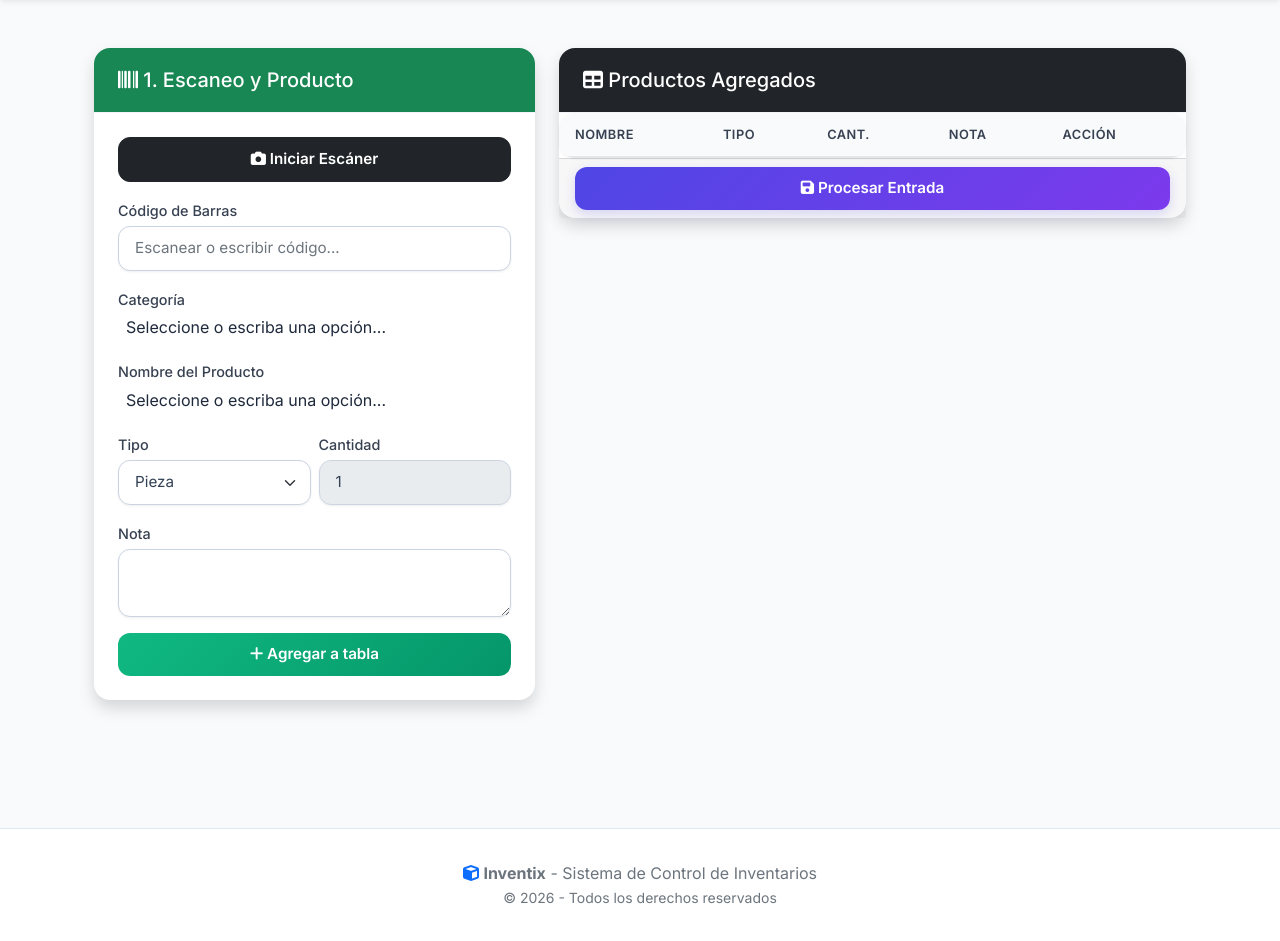
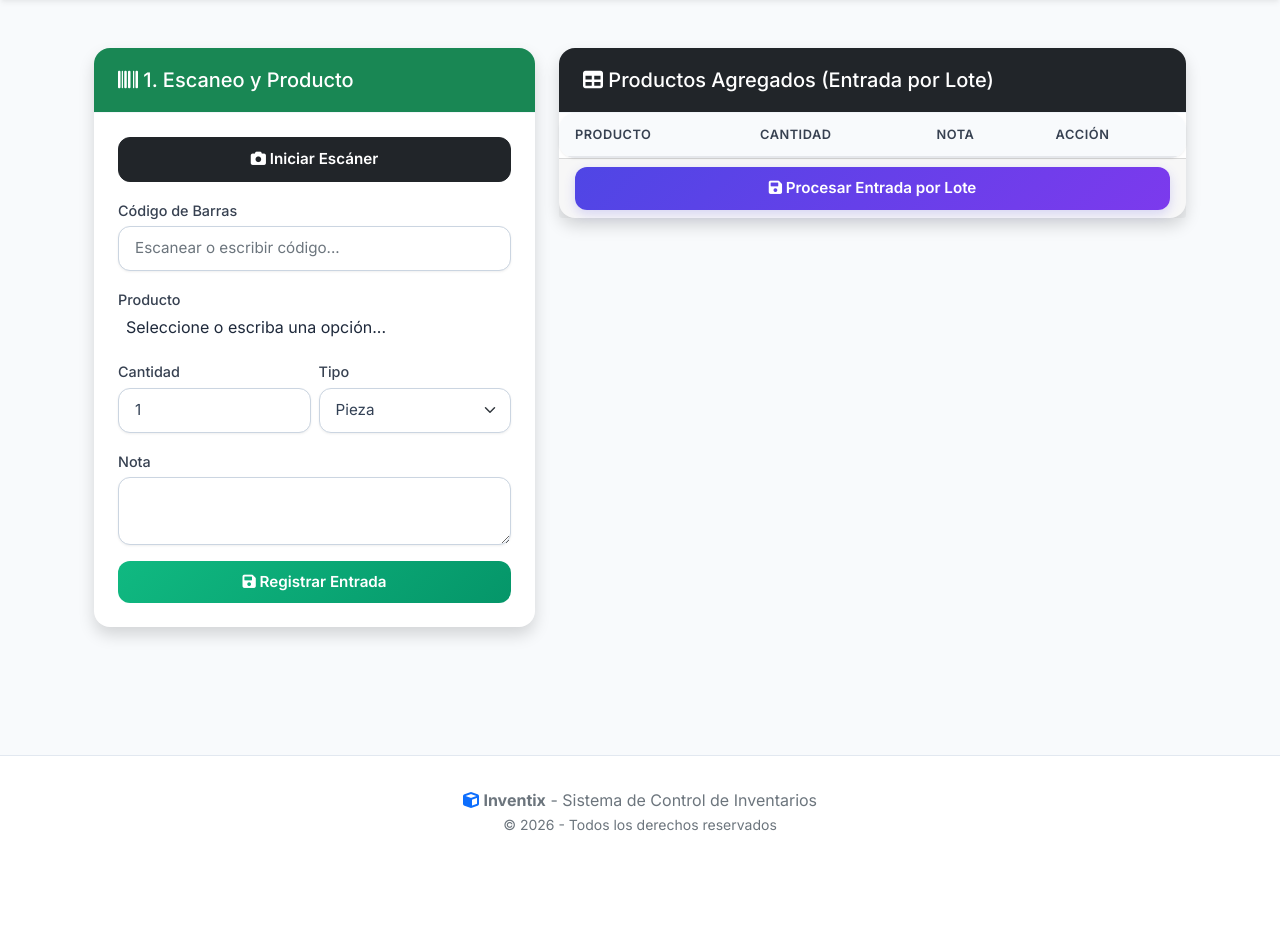
Before and after one commit to BaurcRD3005/inventix, a Django app: page /productos/entrada/ in a window 1280 px wide. Shown: the part 88-1029 px from the top of the page. After the commit the page ends 919 px from the top, so only its background shows below. Run offline with Django 5.2, Linux system fonts and the light colour scheme; a user stored in the database is signed in; tables that the repository leaves empty hold one stand-in row (values such as "Sample post"); lists and menus that the app fills with data are empty; some libraries are stand-ins or nearby versions.

Commit message:
cambios al arcvhivo views de products y movimientos html

```diff
--- a/productos/views.py
+++ b/productos/views.py
@@ -151,10 +151,88 @@ def producto_eliminar(request, pk):
 @login_required
 @user_passes_test(es_admin)
 def entrada_crear(request):
-    # Asegúrate de cargar las categorías y productos
+    """Vista para registrar entrada de mercancía (individual o por lote)"""
+
+    if request.method == 'POST':
+        # Verificar si es una entrada individual o por lote
+        producto_id = request.POST.get('producto_id')
+        cantidad = request.POST.get('cantidad')
+        descripcion = request.POST.get('descripcion', '')
+
+        # Si es entrada individual
+        if producto_id and cantidad:
+            try:
+                producto = Producto.objects.get(id=producto_id, activo=True)
+                cantidad = int(cantidad)
+
+                if cantidad <= 0:
+                    messages.error(request, 'La cantidad debe ser mayor a 0')
+                    return redirect('productos:entrada')
+
+                # Actualizar stock
+                producto.cantidad = F('cantidad') + cantidad
+                producto.save()
+
+                # Registrar movimiento
+                MovimientoInventario.objects.create(
+                    producto=producto,
+                    tipo='entrada',
+                    cantidad=cantidad,
+                    precio_unitario=producto.precio,
+                    total=producto.precio * cantidad,
+                    descripcion=descripcion or f'Entrada de {cantidad} unidades de {producto.nombre}',
+                    usuario=request.user
+                )
+
+                messages.success(request, f'✅ Entrada de {cantidad} unidades de "{producto.nombre}" registrada exitosamente.')
+                return redirect('productos:movimientos')
+
+            except Producto.DoesNotExist:
+                messages.error(request, 'Producto no encontrado')
+            except ValueError:
+                messages.error(request, 'Cantidad inválida')
+
+        # Si es entrada por lote (desde el carrito)
+        elif request.POST.get('entrada_lote') == 'true':
+            try:
+                items = json.loads(request.POST.get('items', '[]'))
+
+                if not items:
+                    messages.error(request, 'No hay productos en la lista')
+                    return redirect('productos:entrada')
+
+                with transaction.atomic():
+                    for item in items:
+                        producto = Producto.objects.get(id=item['id'], activo=True)
+                        cantidad = int(item['cantidad'])
+
+                        producto.cantidad = F('cantidad') + cantidad
+                        producto.save()
+
+                        MovimientoInventario.objects.create(
+                            producto=producto,
+                            tipo='entrada',
+                            cantidad=cantidad,
+                            precio_unitario=producto.precio,
+                            total=producto.precio * cantidad,
+                            descripcion=item.get('descripcion', f'Entrada de {cantidad} unidades de {producto.nombre}'),
+                            usuario=request.user
+                        )
+
+                messages.success(request, f'✅ Entrada de {len(items)} productos registrada exitosamente.')
+                return redirect('productos:movimientos')
+
+            except json.JSONDecodeError:
+                messages.error(request, 'Error al procesar los datos')
+            except Producto.DoesNotExist:
+                messages.error(request, 'Producto no encontrado en la lista')
+            except Exception as e:
+                messages.error(request, f'Error al procesar: {str(e)}')
+
+    # GET - Mostrar formulario
     context = {
         'productos': Producto.objects.filter(activo=True).order_by('nombre'),
-        'categorias': Categoria.objects.all().order_by('nombre'), # <--- AGREGADO
+        'categorias': Categoria.objects.all().order_by('nombre'),
         'titulo': 'Registrar Entrada de Mercancía'
     }
     context.update(get_user_context(request))
--- a/templates/productos/entrada_form.html
+++ b/templates/productos/entrada_form.html
@@ -1,9 +1,10 @@
+<!-- templates/productos/entrada_form.html -->
 {% extends 'base.html' %}
+{% load static %}
 
 {% block title %}Registrar Entrada - Inventix{% endblock %}
 
 {% block extra_css %}
-<!-- Select2 CSS -->
 <link href="https://cdn.jsdelivr.net/npm/select2@4.1.0-rc.0/dist/css/select2.min.css" rel="stylesheet" />
 <link href="https://cdn.jsdelivr.net/npm/select2-bootstrap-5-theme@1.3.0/dist/select2-bootstrap-5-theme.min.css" rel="stylesheet" />
 {% endblock %}
@@ -18,6 +19,10 @@
                     <h5><i class="fas fa-barcode"></i> 1. Escaneo y Producto</h5>
                 </div>
                 <div class="card-body">
+                    <!-- Formulario para entrada individual -->
+                    <form method="post" id="form-entrada-individual">
+                        {% csrf_token %}
+
                         <button type="button" id="btn-toggle-camara" class="btn btn-dark w-100 mb-3">
                             <i class="fas fa-camera"></i> Iniciar Escáner
                         </button>
@@ -29,47 +34,38 @@
                         </div>
 
                         <div class="mb-3">
-                        <label class="form-label">Categoría</label>
-                        <select id="cat-producto" class="form-select select-busqueda">
-                            <option value="">Seleccione o escriba categoría...</option>
-                            {% for cat in categorias %}
-                                <option value="{{ cat.nombre }}">{{ cat.nombre }}</option>
-                            {% endfor %}
-                        </select>
-                    </div>
-
-                    <div class="mb-3">
-                        <label class="form-label">Nombre del Producto</label>
-                        <select id="nom-producto" class="form-select select-busqueda">
+                            <label class="form-label">Producto</label>
+                            <select id="id_producto" name="producto_id" class="form-select select-busqueda">
                                 <option value="">Seleccione o escriba producto...</option>
                                 {% for prod in productos %}
-                                <option value="{{ prod.nombre }}">{{ prod.nombre }}</option>
+                                    <option value="{{ prod.id }}">{{ prod.nombre }}</option>
                                 {% endfor %}
                             </select>
                         </div>
 
                         <div class="row g-2 mb-3">
                             <div class="col-6">
+                                <label class="form-label">Cantidad</label>
+                                <input type="number" id="cantidad-input" name="cantidad" class="form-control" value="1" min="1">
+                            </div>
+                            <div class="col-6">
                                 <label class="form-label">Tipo</label>
-                            <select id="tipo-unidad" class="form-select">
+                                <select id="tipo-unidad" name="tipo_unidad" class="form-select">
                                     <option value="pieza">Pieza</option>
                                     <option value="lote">Lote / Caja</option>
                                 </select>
-                        </div>
-                        <div class="col-6">
-                            <label class="form-label">Cantidad</label>
-                            <input type="number" id="cantidad-input" class="form-control" value="1" min="1">
                             </div>
                         </div>
 
                         <div class="mb-3">
                             <label class="form-label">Nota</label>
-                        <textarea id="nota-input" class="form-control" rows="2"></textarea>
+                            <textarea id="nota-input" name="descripcion" class="form-control" rows="2"></textarea>
                         </div>
 
-                    <button type="button" id="btn-agregar-lista" class="btn btn-success w-100">
-                        <i class="fas fa-plus"></i> Agregar a tabla
+                        <button type="submit" class="btn btn-success w-100">
+                            <i class="fas fa-save"></i> Registrar Entrada
                         </button>
+                    </form>
                 </div>
             </div>
         </div>
@@ -78,15 +74,14 @@
         <div class="col-md-7">
             <div class="card shadow">
                 <div class="card-header bg-dark text-white">
-                    <h5><i class="fas fa-table"></i> Productos Agregados</h5>
+                    <h5><i class="fas fa-table"></i> Productos Agregados (Entrada por Lote)</h5>
                 </div>
                 <div class="table-responsive">
                     <table class="table table-hover" id="tabla-carrito">
                         <thead class="table-light">
                             <tr>
-                                <th>Nombre</th>
-                                <th>Tipo</th>
-                                <th>Cant.</th>
+                                <th>Producto</th>
+                                <th>Cantidad</th>
                                 <th>Nota</th>
                                 <th>Acción</th>
                             </tr>
@@ -95,9 +90,14 @@
                     </table>
                 </div>
                 <div class="card-footer">
-                    <button class="btn btn-primary w-100" id="btn-guardar-transaccion">
-                        <i class="fas fa-save"></i> Procesar Entrada
+                    <form method="post" id="form-entrada-lote">
+                        {% csrf_token %}
+                        <input type="hidden" name="entrada_lote" value="true">
+                        <input type="hidden" name="items" id="items-lote" value="[]">
+                        <button type="submit" class="btn btn-primary w-100" id="btn-guardar-lote">
+                            <i class="fas fa-save"></i> Procesar Entrada por Lote
                         </button>
+                    </form>
                 </div>
             </div>
         </div>
@@ -106,29 +106,15 @@
 {% endblock %}
 
 {% block extra_js %}
-<!-- 1. jQuery (ya incluido en base.html, pero lo recargamos para asegurar orden) -->
 <script src="https://code.jquery.com/jquery-3.6.0.min.js"></script>
-
-<!-- 2. Select2 JS -->
 <script src="https://cdn.jsdelivr.net/npm/select2@4.1.0-rc.0/dist/js/select2.min.js"></script>
-
-<!-- 3. Html5Qrcode -->
 <script src="https://unpkg.com/html5-qrcode"></script>
 
 <script>
     // ==========================================
-    // INICIALIZACIÓN DE SELECT2
+    // INICIALIZACIÓN SELECT2
     // ==========================================
     $(document).ready(function() {
-        // Verificar que Select2 está cargado
-        if (typeof $.fn.select2 === 'undefined') {
-            console.error('❌ Select2 no está cargado correctamente');
-            return;
-        }
-
-        console.log('✅ Select2 cargado correctamente');
-
-        // Inicializar Select2 en los campos
         $('.select-busqueda').select2({
             placeholder: "Seleccione o escriba una opción...",
             allowClear: true,
@@ -139,22 +125,9 @@
     });
 
     // ==========================================
-    // LÓGICA DE CANTIDAD
+    // VARIABLES
     // ==========================================
-    const tipoUnidad = document.getElementById('tipo-unidad');
-    const inputCantidad = document.getElementById('cantidad-input');
-
-    tipoUnidad.onchange = function() {
-        if (this.value === 'pieza') {
-            inputCantidad.value = 1;
-            inputCantidad.readOnly = true;
-        } else {
-            inputCantidad.readOnly = false;
-        }
-    };
-
-    // Trigger inicial
-    tipoUnidad.dispatchEvent(new Event('change'));
+    let itemsLote = [];
 
     // ==========================================
     // MANEJO DEL ESCÁNER
@@ -181,7 +154,7 @@
                 }
             ).catch(function(err) {
                 console.error('Error al iniciar escáner:', err);
-                alert('Error al acceder a la cámara. Asegúrate de permitir el acceso.');
+                alert('Error al acceder a la cámara.');
                 readerDiv.style.display = 'none';
                 document.getElementById('btn-toggle-camara').innerHTML = '<i class="fas fa-camera"></i> Iniciar Escáner';
             });
@@ -202,109 +175,99 @@
         fetch(`/productos/api/buscar-barcode/?codigo=${encodeURIComponent(codigo)}`)
             .then(response => response.json())
             .then(data => {
-                if (data.success) {
-                    // Buscar el producto en el select
-                    const select = document.getElementById('nom-producto');
+                if (data.success && data.exists) {
+                    const select = document.getElementById('id_producto');
                     for (let option of select.options) {
-                        if (option.value === data.nombre) {
-                            select.value = data.nombre;
+                        if (option.value == data.id) {
+                            select.value = data.id;
                             break;
                         }
                     }
-                    // Disparar evento change para Select2
                     $(select).trigger('change');
-
-                    // Si tiene categoría, seleccionarla
-                    if (data.categoria) {
-                        const catSelect = document.getElementById('cat-producto');
-                        for (let option of catSelect.options) {
-                            if (option.value === data.categoria) {
-                                catSelect.value = data.categoria;
-                                break;
-                            }
-                        }
-                        $(catSelect).trigger('change');
-                    }
-
-                    // Enfocar la cantidad
                     document.getElementById('cantidad-input').focus();
                 } else {
-                    alert('❌ Producto no encontrado. Código: ' + codigo);
+                    alert('❌ Producto no encontrado. ¿Quieres registrarlo?');
                 }
             })
             .catch(error => {
-                console.error('Error al buscar producto:', error);
+                console.error('Error:', error);
                 alert('Error al buscar el producto');
             });
     }
 
     // ==========================================
-    // AGREGAR A TABLA
+    // AGREGAR A TABLA (LOTE)
     // ==========================================
-    document.getElementById('btn-agregar-lista').addEventListener('click', function() {
-        const nombre = $('#nom-producto').val();
-        const tipo = document.getElementById('tipo-unidad').value;
-        const cant = document.getElementById('cantidad-input').value;
+    document.querySelector('#form-entrada-individual').addEventListener('submit', function(e) {
+        e.preventDefault();
+
+        const select = document.getElementById('id_producto');
+        const productoId = select.value;
+        const productoNombre = select.options[select.selectedIndex]?.text || '';
+        const cantidad = document.getElementById('cantidad-input').value;
         const nota = document.getElementById('nota-input').value;
 
-        if (!nombre) {
-            alert('⚠️ Por favor, selecciona un producto');
+        if (!productoId) {
+            alert('⚠️ Por favor selecciona un producto');
             return;
         }
 
+        if (!cantidad || cantidad < 1) {
+            alert('⚠️ Ingresa una cantidad válida');
+            return;
+        }
+
+        // Verificar si ya está en la lista
+        if (itemsLote.some(item => item.id == productoId)) {
+            alert('⚠️ Este producto ya está en la lista');
+            return;
+        }
+
+        itemsLote.push({
+            id: parseInt(productoId),
+            nombre: productoNombre,
+            cantidad: parseInt(cantidad),
+            descripcion: nota || ''
+        });
+
+        actualizarTabla();
+        limpiarCampos();
+    });
+
+    function actualizarTabla() {
         const tbody = document.querySelector('#tabla-carrito tbody');
-        const row = document.createElement('tr');
-        row.innerHTML = `
-            <td><strong>${nombre}</strong></td>
-            <td>${tipo}</td>
-            <td>${cant}</td>
-            <td>${nota || '-'}</td>
+        tbody.innerHTML = '';
+
+        itemsLote.forEach((item, index) => {
+            const tr = document.createElement('tr');
+            tr.innerHTML = `
+                <td><strong>${item.nombre}</strong></td>
+                <td>${item.cantidad}</td>
+                <td>${item.descripcion || '-'}</td>
                 <td>
-                <button class="btn btn-danger btn-sm" onclick="eliminarFila(this)">
+                    <button class="btn btn-danger btn-sm" onclick="eliminarFila(${index})">
                         <i class="fas fa-trash"></i>
                     </button>
                 </td>
             `;
-        tbody.appendChild(row);
+            tbody.appendChild(tr);
+        });
 
-        // Reset campos
+        // Actualizar campo oculto
+        document.getElementById('items-lote').value = JSON.stringify(itemsLote);
+    }
+
+    function eliminarFila(index) {
+        itemsLote.splice(index, 1);
+        actualizarTabla();
+    }
+
+    function limpiarCampos() {
+        document.getElementById('id_producto').value = '';
         document.getElementById('cantidad-input').value = 1;
         document.getElementById('nota-input').value = '';
-        document.getElementById('tipo-unidad').dispatchEvent(new Event('change'));
-    });
-
-    function eliminarFila(btn) {
-        btn.closest('tr').remove();
+        $(document.getElementById('id_producto')).trigger('change');
     }
-
-    // ==========================================
-    // PROCESAR ENTRADA (BOTÓN GUARDAR)
-    // ==========================================
-    document.getElementById('btn-guardar-transaccion').addEventListener('click', function() {
-        const rows = document.querySelectorAll('#tabla-carrito tbody tr');
-        if (rows.length === 0) {
-            alert('⚠️ No hay productos en la lista para procesar');
-            return;
-        }
-
-        // Aquí iría la lógica para enviar los datos al servidor
-        const productos = [];
-        rows.forEach(row => {
-            const cells = row.querySelectorAll('td');
-            productos.push({
-                nombre: cells[0].textContent,
-                tipo: cells[1].textContent,
-                cantidad: cells[2].textContent,
-                nota: cells[3].textContent
-            });
-        });
-
-        console.log('Productos a procesar:', productos);
-        alert('✅ Entrada procesada. Revisa la consola para ver los datos.');
-
-        // Limpiar tabla después de procesar (opcional)
-        // document.querySelector('#tabla-carrito tbody').innerHTML = '';
-    });
 
     // ==========================================
     // BÚSQUEDA MANUAL CON ENTER
```
Lines whose indentation alone changed are shown as unchanged.
